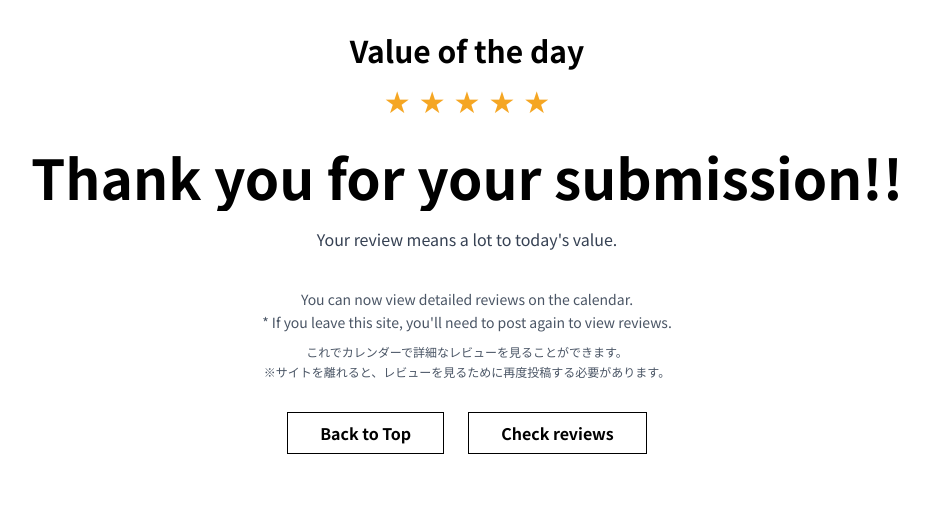
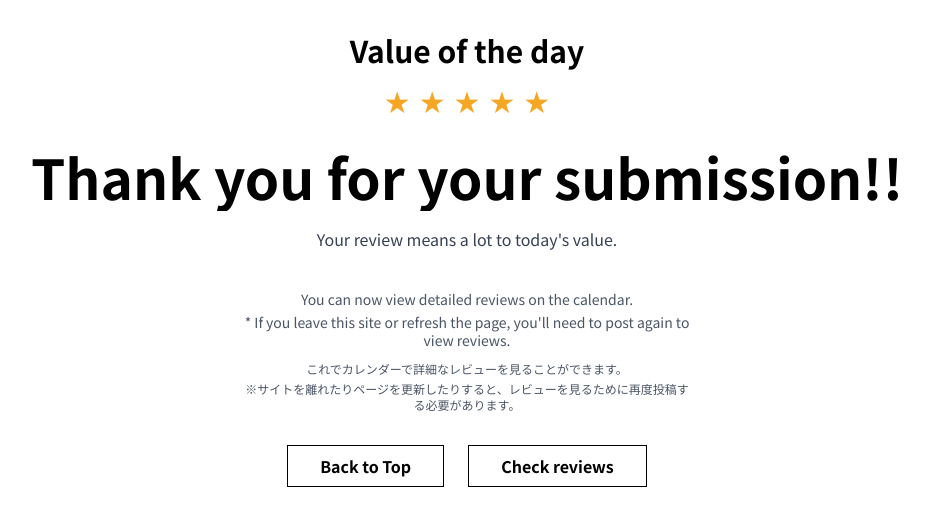
Before and after one commit to kobakanta/value-of-the-day, a Next.js app: page /thanks in a window 1280 px wide. Shown: the top 526 px of the page, without its empty margins (173-1102 px from the left). Built offline with nearby package versions, Linux system fonts and the light colour scheme.

Commit message:
UI refinement: Update Thanks page text to mention page refresh

```diff
--- a/src/app/thanks/page.tsx
+++ b/src/app/thanks/page.tsx
@@ -39,13 +39,13 @@ export default function ThanksPage() {
           You can now view detailed reviews on the calendar.
         </p>
         <p className="mb-3">
-          * If you leave this site, you&apos;ll need to post again to view reviews.
+          * If you leave this site or refresh the page, you&apos;ll need to post again to view reviews.
         </p>
         <p className="mb-1 text-xs">
           これでカレンダーで詳細なレビューを見ることができます。
         </p>
         <p className="text-xs">
-          ※サイトを離れると、レビューを見るために再度投稿する必要があります。
+          ※サイトを離れたりページを更新したりすると、レビューを見るために再度投稿する必要があります。
         </p>
       </div>
 
```
